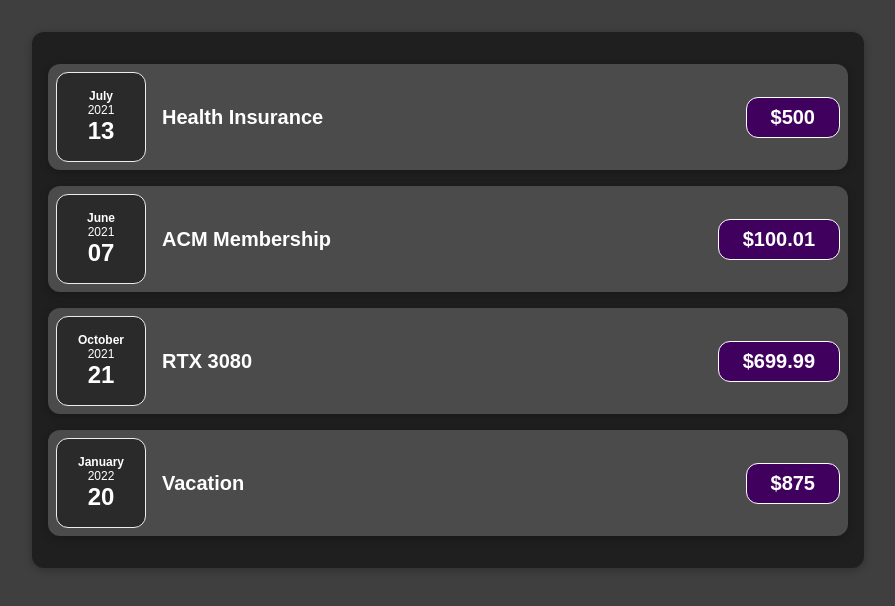
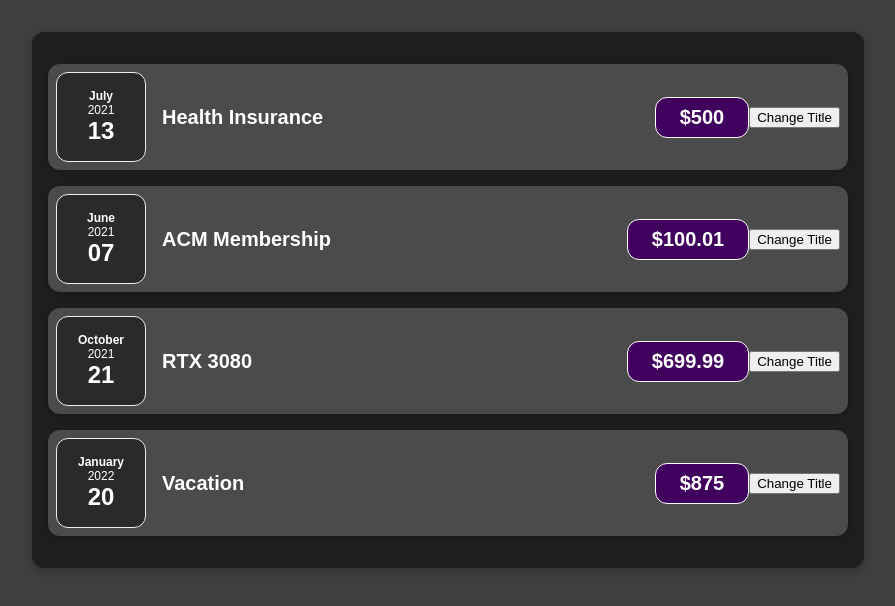
Before and after one commit to keshav-c/this-year, a JavaScript app: page / in a window 1280 px wide. Shown: the top 606 px of the page, without its empty margins (192-1087 px from the left). Built offline with nearby package versions, Linux system fonts and the light colour scheme.

Commit message:
Add button with handler to ExpenseItem.

```diff
--- a/src/components/Expenses/ExpenseItem.js
+++ b/src/components/Expenses/ExpenseItem.js
@@ -1,15 +1,22 @@
-import './ExpenseItem.css'
-import Card from '../UI/Card';
-import ExpenseDate from './ExpenseDate'
+import "./ExpenseItem.css";
+import Card from "../UI/Card";
+import ExpenseDate from "./ExpenseDate";
 
-const ExpenseItem = (props) => (
+const ExpenseItem = (props) => {
+  const clickHandler = () => {
+    console.log(`${props.title} Button was clicked.`);
+  };
+
+  return (
     <Card className="expense-item">
       <ExpenseDate date={props.date} />
       <div className="expense-item__description">
-        <h2>{ props.title }</h2>
-        <div className="expense-item__price">${ props.amount }</div>
+        <h2>{props.title}</h2>
+        <div className="expense-item__price">${props.amount}</div>
       </div>
+      <button onClick={clickHandler}>Change Title</button>
     </Card>
   );
+};
 
 export default ExpenseItem;
```
